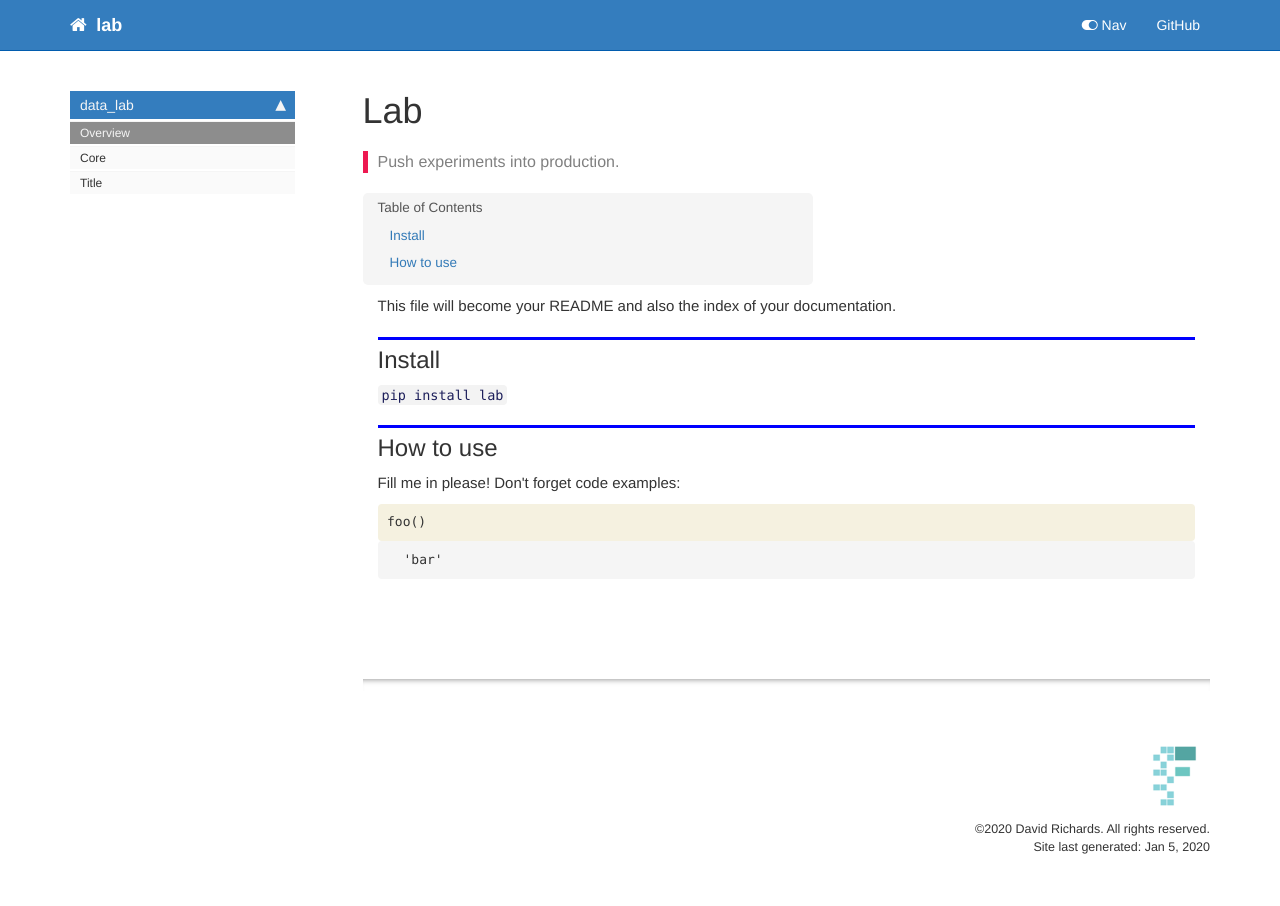
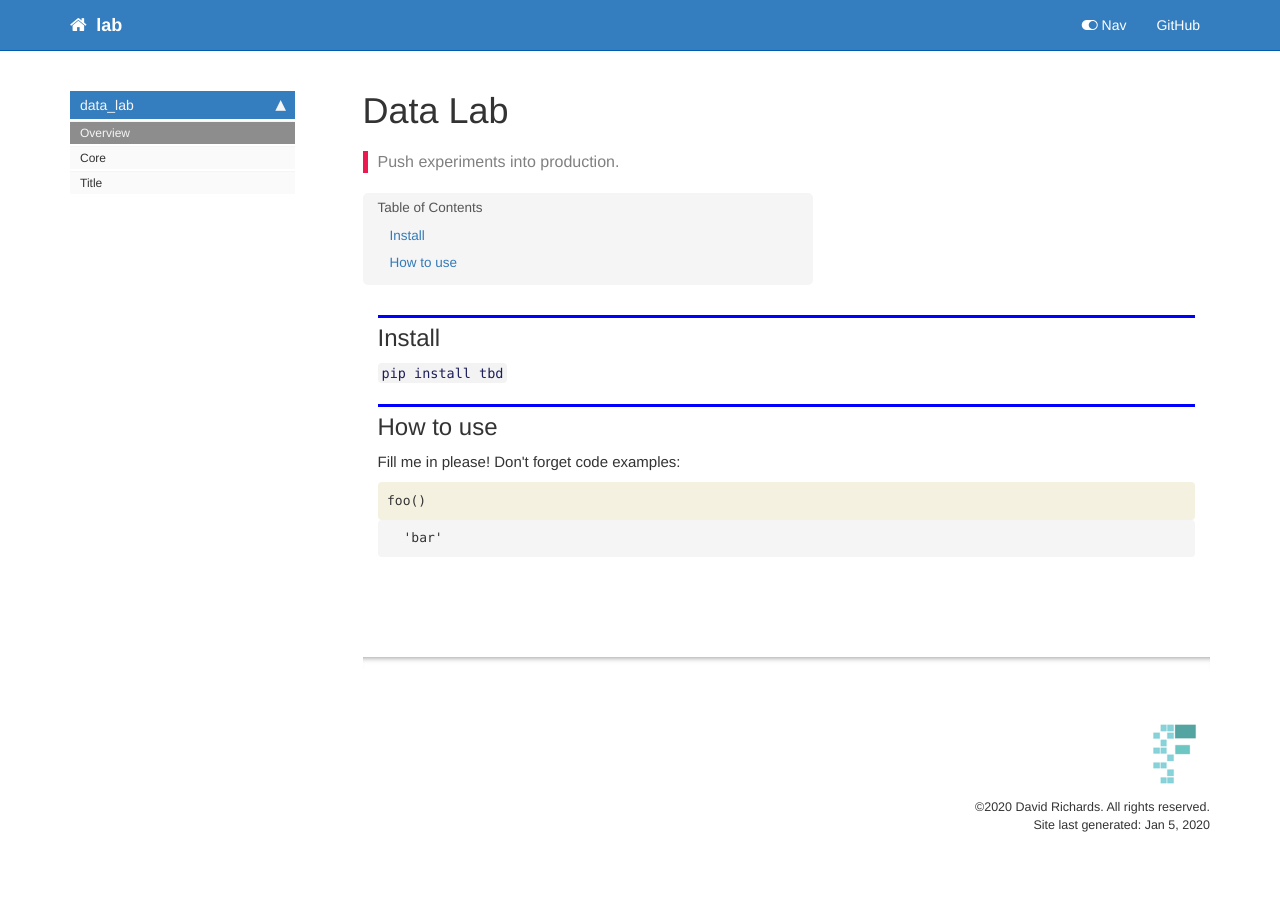
Before and after one commit to davidrichards/data-lab, a Jekyll site: the page built from docs/index.html, in a window 1280 px wide. Built offline with Jekyll 4.4.1, drawn with Linux system fonts in a browser that asks for light colours; nearby versions of some CDN libraries; comment, search, counter and statistics services are not loaded.

Commit message:
Outline documentation

```diff
--- a/docs/index.html
+++ b/docs/index.html
@@ -1,6 +1,6 @@
 ---
 
-title: Lab
+title: Data Lab
 
 keywords: fastai
 sidebar: home_sidebar
@@ -24,20 +24,13 @@ summary: "Push experiments into production."
 </div>
 <div class="cell border-box-sizing text_cell rendered"><div class="inner_cell">
 <div class="text_cell_render border-box-sizing rendered_html">
-<p>This file will become your README and also the index of your documentation.</p>
-
-</div>
-</div>
-</div>
-<div class="cell border-box-sizing text_cell rendered"><div class="inner_cell">
-<div class="text_cell_render border-box-sizing rendered_html">
 <h2 id="Install">Install<a class="anchor-link" href="#Install">&#182;</a></h2>
 </div>
 </div>
 </div>
 <div class="cell border-box-sizing text_cell rendered"><div class="inner_cell">
 <div class="text_cell_render border-box-sizing rendered_html">
-<p><code>pip install lab</code></p>
+<p><code>pip install tbd</code></p>
 
 </div>
 </div>
```
Also changed, not shown: README.md, 1 other file.
